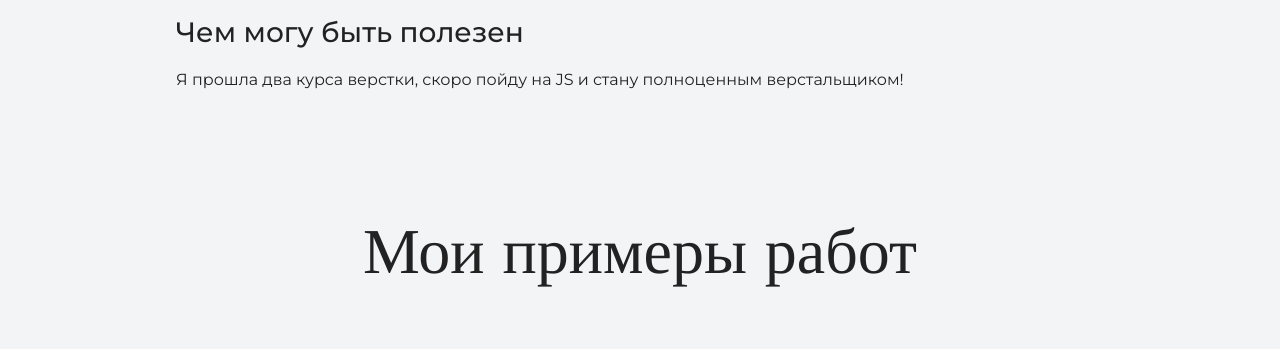
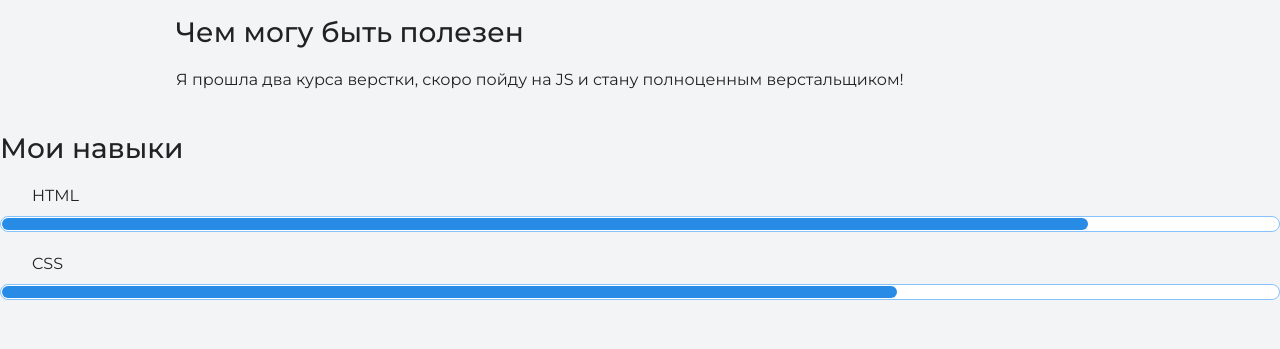
Before and after one commit to DaryaNikolaeva31/my-site, a plain HTML site: page index.html in a window 1280 px wide. Shown: the part 1340-1689 px from the top of the page. Drawn offline with nearby package versions, Linux system fonts and the light colour scheme.

Commit message:
Добавляет блок "Мои навыки"

```diff
--- a/index.html
+++ b/index.html
@@ -36,6 +36,15 @@
       <h3>Чем могу быть полезен</h3>
       <p>Я прошла два курса верстки, скоро пойду на JS и стану полноценным верстальщиком!</p>
     </div>
+    <div class="skills">
+      <h3>Мои навыки</h3>
+      <dl class="skills-list">
+        <dt class="skill-html">HTML</dt>
+        <dd class="level"><div style="width: 85%;">85%</div></dd>
+        <dt class="skill-css">CSS</dt>
+        <dd class="level"><div style="width: 70%;">70%</div></dd>
+      </dl>
+    </div>
   </section>
 
   <section class="portfolio">
```
